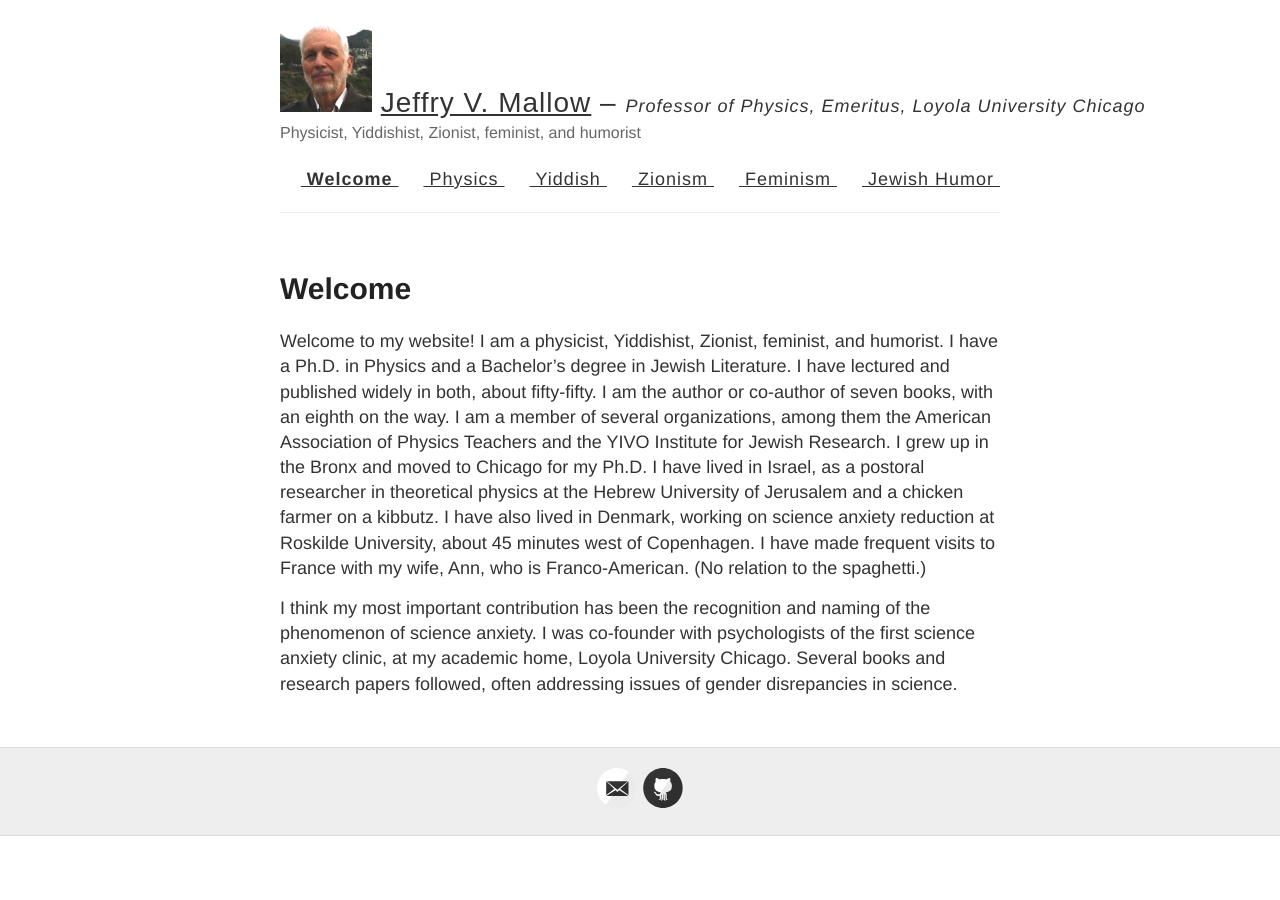
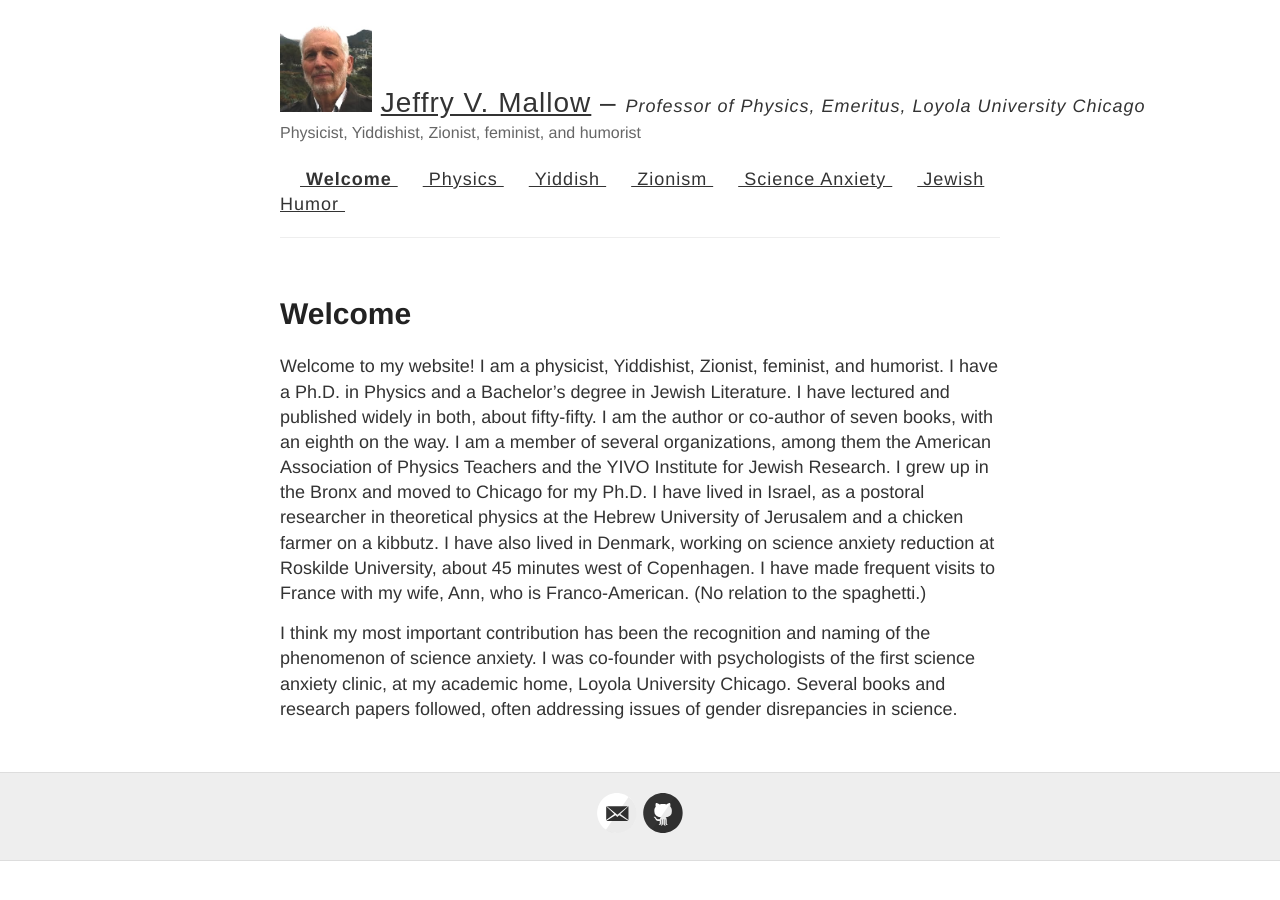
Before and after one commit to jvmallow/jvmallow.github.io, a Jekyll site: the page built from welcome.md, in a window 1280 px wide. Built offline with Jekyll 4.4.1, drawn with Linux system fonts in a browser that asks for light colours.

Commit message:
Update navigation.yml

```diff
--- a/_data/navigation.yml
+++ b/_data/navigation.yml
@@ -6,7 +6,7 @@
   link: /Yiddish/
 - name: Zionism
   link: /Zionism/
-- name: Feminism
-  link: /Feminism/
+- name: Science Anxiety
+  link: /Science anxiety/
 - name: Jewish Humor
   link: /Jewish_Humor/
```
